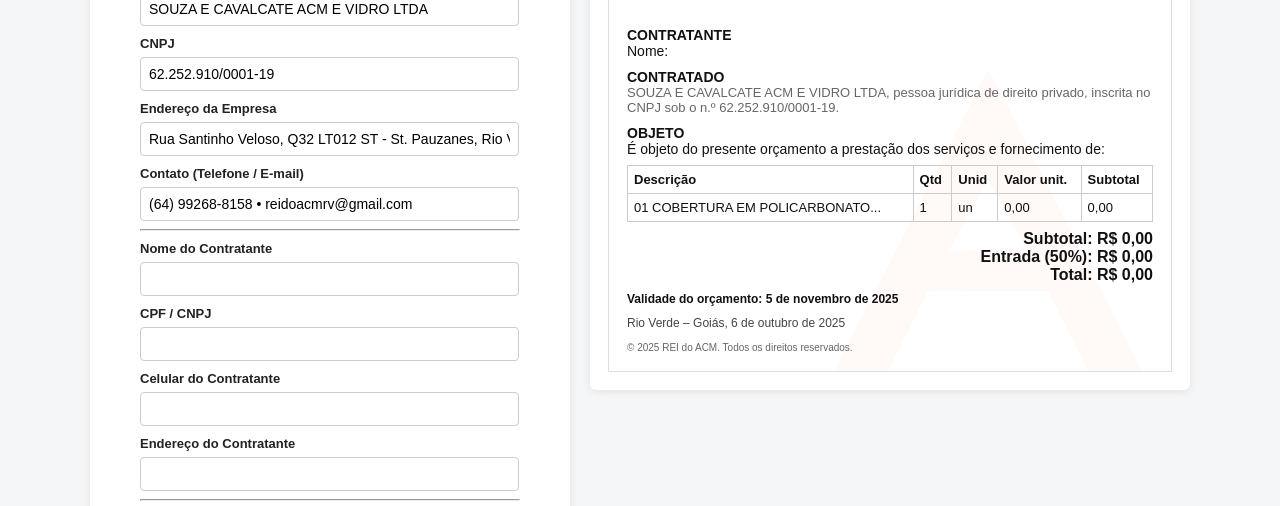
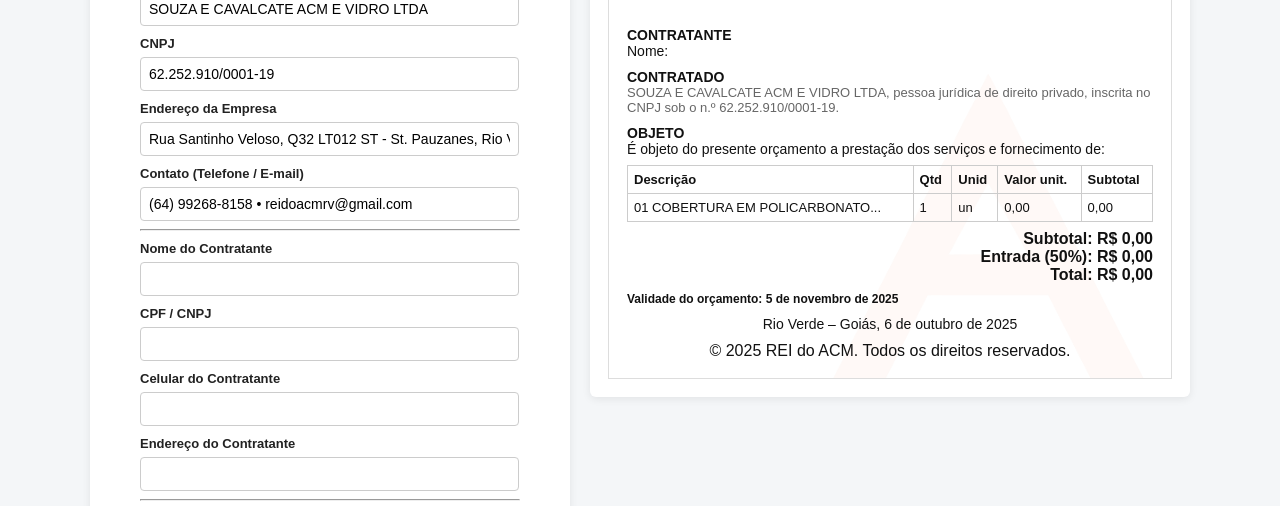
Before and after one commit to Croliv/orca_rda, a plain HTML site: page public/index.html in a window 1280 px wide. Shown: the part 267-773 px from the top of the page. Drawn offline with Linux system fonts and the light colour scheme; no server answers.

Commit message:
Update index.html

```diff
--- a/public/index.html
+++ b/public/index.html
@@ -210,16 +210,11 @@
       text-align: center
     }
 
-    .small {
-      font-size: 12px;
-      color: #444
+    .contract .small,
+    .contract footer.note {
+      text-align: center;
     }
 
-    footer.note {
-      font-size: 10px;
-      color: #666;
-      margin-top: 12px
-    }
 
     .topButtons {
       display: flex;
```
